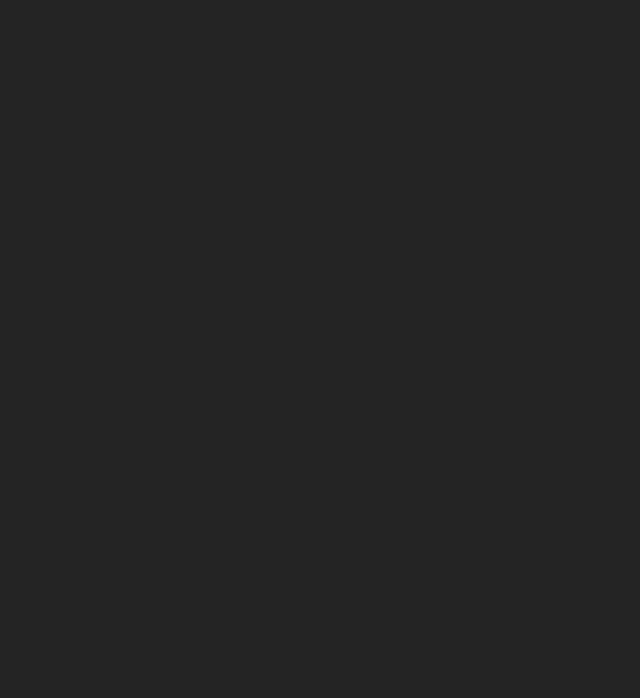
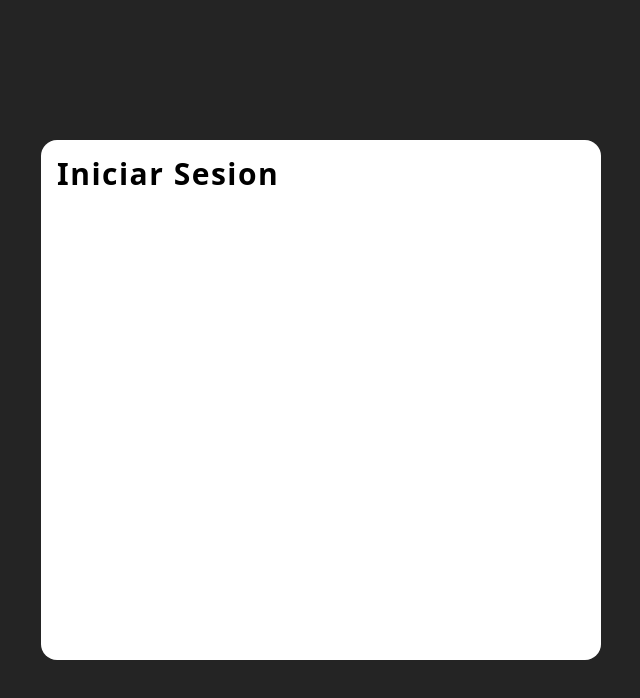
Before and after one commit to AndresAntelo21/inventory_front, a React (Vite) app: page /login in a window 1280 px wide. Before the commit this address had no page. Shown: the top 698 px of the page, without its empty margins (319-959 px from the left). Built offline with nearby package versions, Linux system fonts and the light colour scheme.

Commit message:
feat: implement landing page and update routing to include landing component

```diff
--- /dev/null
+++ b/src/components/landing/landing.tsx
@@ -0,0 +1,6 @@
+
+export const Landing: React.FC = () => {
+    return (
+        <div><h1>/</h1></div>
+    );
+};
--- a/src/login/login.tsx
+++ b/src/login/login.tsx
@@ -1,6 +1,12 @@
 
 export const Login: React.FC = () => {
     return (
-        <div><h1>/login</h1></div>
+        <div className="flex w-screen h-screen justify-center items-center">
+            <div className="bg-white w-140 h-130 rounded-2xl p-4 flex">
+                <span className="text-black font-bold text-3xl tracking-wider">
+                    Iniciar Sesion
+                </span>
+            </div>
+        </div>
     );
 };
--- a/src/router/App.tsx
+++ b/src/router/App.tsx
@@ -1,11 +1,13 @@
 import { Routes, Route } from "react-router-dom";
 import { Dashboard } from "@/components/dashboard/dashboard";
 import { Login } from "@/login/login";
+import { Landing } from "@/components/landing/landing";
 export default function App() {
   return (
     <>
       <Routes>
-        <Route path="/" element={<Login />} />
+        <Route path="/" element={<Landing />} />
+        <Route path="/login" element={<Login />} />
         <Route path="/home" element={<Dashboard />} />
       </Routes>
     </>
```
